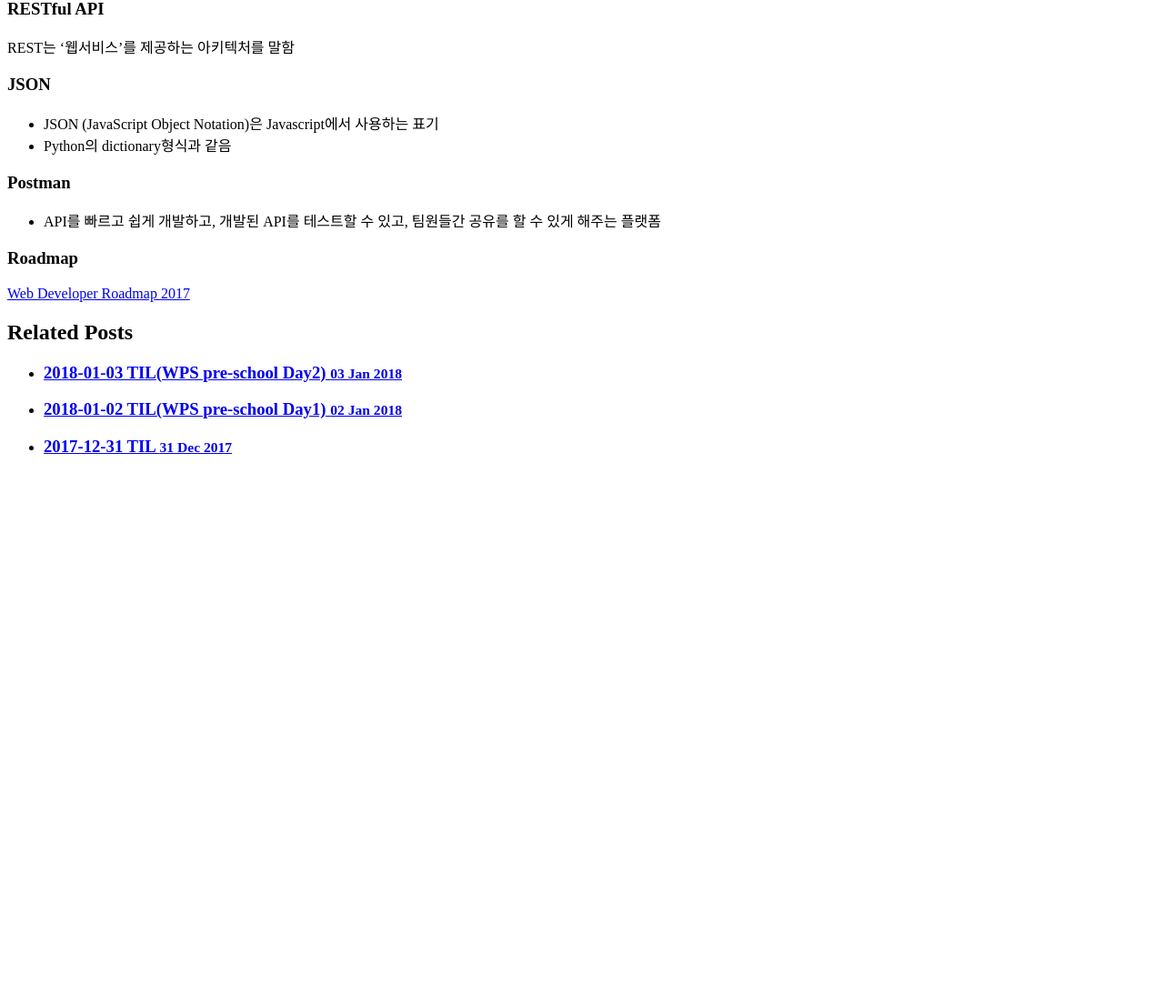
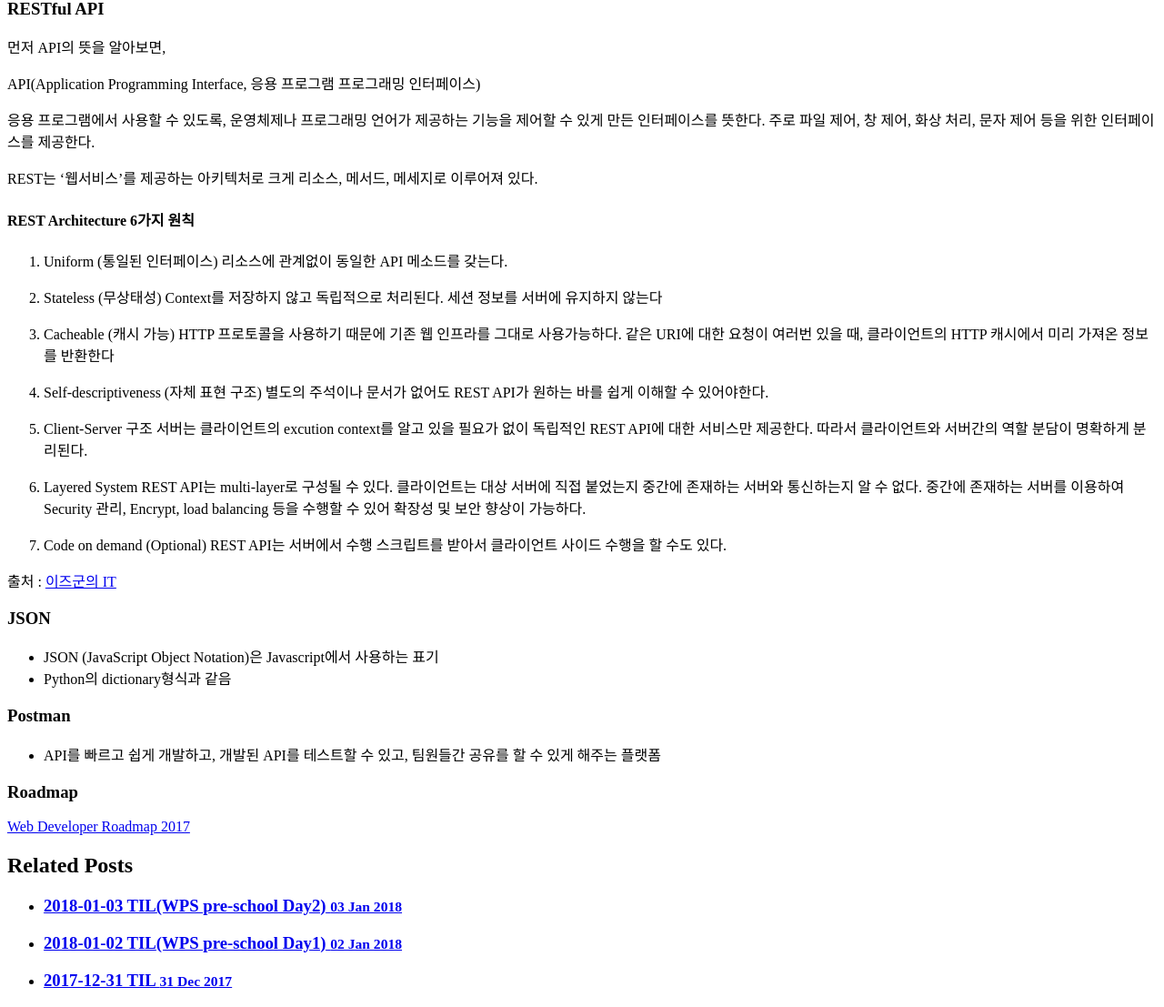
Before and after one commit to Chrisaor/chrisaor.github.com, a Jekyll site: the page built from _posts/2018-01-04-TIL.md, in a window 1280 px wide and 1400 px high, scrolled down 3448 px. Shown: the part 293-1400 px from the top of the window at 91% size. Built offline with Jekyll 4.4.1, drawn with Linux system fonts in a browser that asks for light colours; before the commit the page ends 4262 px from its top, so only the background shows below that.

Commit message:
2017-01-04

```diff
--- a/_posts/2018-01-04-TIL.md
+++ b/_posts/2018-01-04-TIL.md
@@ -169,7 +169,38 @@ Cascading Style Sheets (CSS)는 documents가 사용자에게 어떻게 보여질
 
 ### RESTful API
 
-REST는 '웹서비스'를 제공하는 아키텍처를 말함
+먼저 API의 뜻을 알아보면,
+
+API(Application Programming Interface, 응용 프로그램 프로그래밍 인터페이스)
+
+응용 프로그램에서 사용할 수 있도록, 운영체제나 프로그래밍 언어가 제공하는 기능을 제어할 수 있게 만든 인터페이스를 뜻한다. 주로 파일 제어, 창 제어, 화상 처리, 문자 제어 등을 위한 인터페이스를 제공한다.
+
+REST는 '웹서비스'를 제공하는 아키텍처로 크게 리소스, 메서드, 메세지로 이루어져 있다.
+
+#### REST Architecture 6가지 원칙
+
+1. Uniform (통일된 인터페이스)
+리소스에 관계없이 동일한 API 메소드를 갖는다.
+
+2. Stateless (무상태성)
+Context를 저장하지 않고 독립적으로 처리된다. 세션 정보를 서버에 유지하지 않는다
+
+3. Cacheable (캐시 가능)
+HTTP 프로토콜을 사용하기 때문에 기존 웹 인프라를 그대로 사용가능하다. 같은 URI에 대한 요청이 여러번 있을 때, 클라이언트의 HTTP 캐시에서 미리 가져온 정보를 반환한다
+
+4. Self-descriptiveness (자체 표현 구조)
+별도의 주석이나 문서가 없어도 REST API가 원하는 바를 쉽게 이해할 수 있어야한다.
+
+5. Client-Server 구조
+서버는 클라이언트의 excution context를 알고 있을 필요가 없이 독립적인 REST API에 대한 서비스만 제공한다. 따라서 클라이언트와 서버간의 역할 분담이 명확하게 분리된다.
+
+6. Layered System
+REST API는 multi-layer로 구성될 수 있다. 클라이언트는 대상 서버에 직접 붙었는지 중간에 존재하는 서버와 통신하는지 알 수 없다. 중간에 존재하는 서버를 이용하여 Security 관리, Encrypt, load balancing 등을 수행할 수 있어 확장성 및 보안 향상이 가능하다.
+
+7. Code on demand (Optional)
+REST API는 서버에서 수행 스크립트를 받아서 클라이언트 사이드 수행을 할 수도 있다.
+
+출처 : [이즈군의 IT](http://blog.naver.com/PostView.nhn?blogId=complusblog&logNo=220986337770)
 
 ### JSON
 
```
